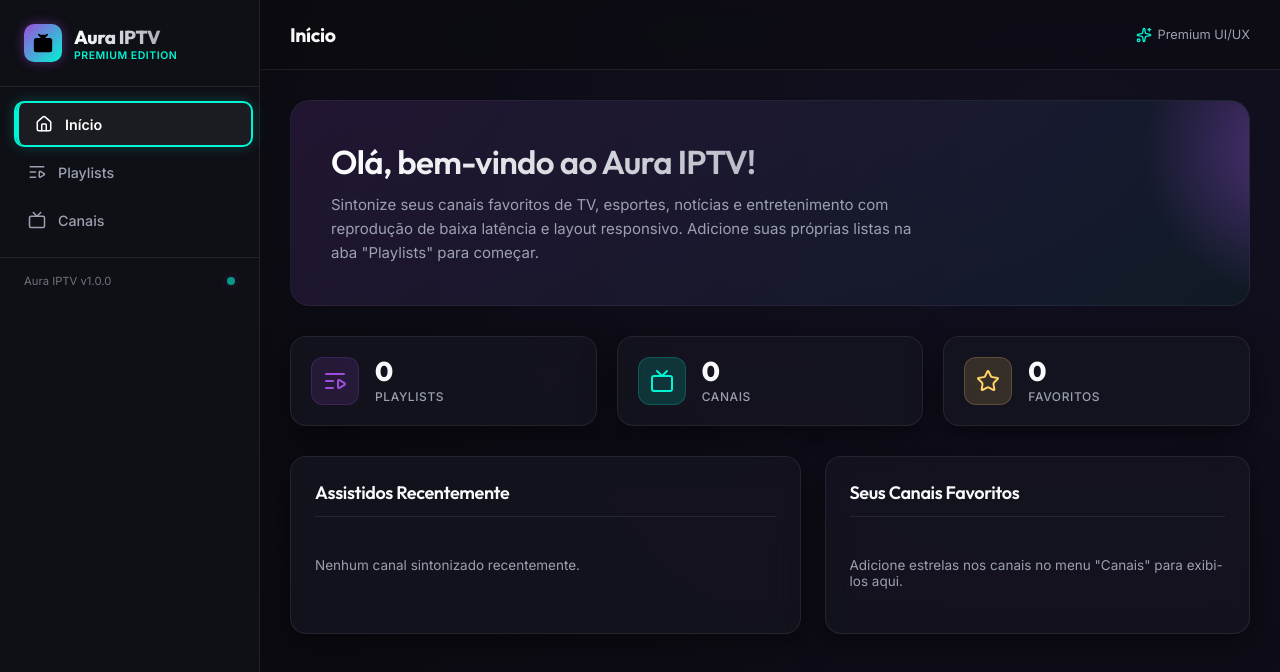
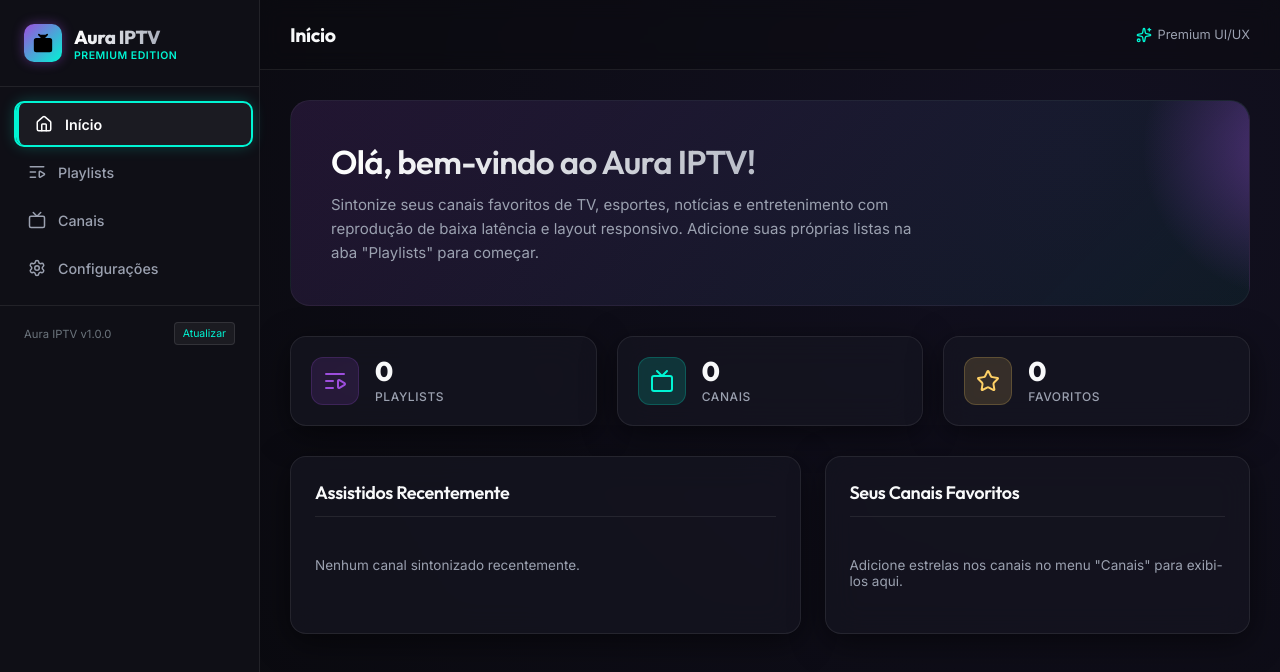
Before and after one commit to lucasfodra/aura-iptv, a React (Vite) app: page / in a window 1280 px wide. Shown: the top 672 px of the page. Built offline with nearby package versions, Linux system fonts and the light colour scheme.

Commit message:
fix fullscreen controls auto hide popstate back navigation duplicate audio and sidebar updates

```diff
--- a/src/App.jsx
+++ b/src/App.jsx
@@ -74,6 +74,23 @@
     return () => cleanUp();
   }, []);
 
+  // Manage browser history to handle TV hardware Back button without closing the app
+  useEffect(() => {
+    if (isPlayerExpanded) {
+      window.history.pushState({ playerExpanded: true }, '');
+    }
+  }, [isPlayerExpanded]);
+
+  useEffect(() => {
+    const handlePopState = (e) => {
+      if (isPlayerExpanded) {
+        setIsPlayerExpanded(false);
+      }
+    };
+    window.addEventListener('popstate', handlePopState);
+    return () => window.removeEventListener('popstate', handlePopState);
+  }, [isPlayerExpanded]);
+
   // Handle Backspace/Escape keys to close the full-screen player
   useEffect(() => {
     const handleBackKey = (e) => {
@@ -85,11 +102,17 @@
           return;
         }
         e.preventDefault();
-        setIsPlayerExpanded(false);
+
+        // Use history back to trigger popstate listener and close player
+        if (window.history.state && window.history.state.playerExpanded) {
+          window.history.back();
+        } else {
+          setIsPlayerExpanded(false);
+        }
       }
     };
 
-    window.addEventListener('keydown', handleBackKey, true); // Use capture phase to intercept before spatialNav
+    window.addEventListener('keydown', handleBackKey, true);
     return () => window.removeEventListener('keydown', handleBackKey, true);
   }, [isPlayerExpanded]);
 
@@ -477,10 +500,12 @@
 
               {/* Right pane: Video player (Preview) */}
               <div className="player-pane">
-                <Player
-                  channel={currentChannel}
-                  onChannelPlayed={handleChannelPlayed}
-                />
+                {!isPlayerExpanded && (
+                  <Player
+                    channel={currentChannel}
+                    onChannelPlayed={handleChannelPlayed}
+                  />
+                )}
               </div>
             </div>
           )}
@@ -578,7 +603,13 @@
           <Player
             channel={currentChannel}
             onChannelPlayed={handleChannelPlayed}
-            onClose={() => setIsPlayerExpanded(false)}
+            onClose={() => {
+              if (window.history.state && window.history.state.playerExpanded) {
+                window.history.back();
+              } else {
+                setIsPlayerExpanded(false);
+              }
+            }}
             channels={channels}
             onSelectChannel={handleSelectChannel}
           />
--- a/src/components/Player.jsx
+++ b/src/components/Player.jsx
@@ -39,6 +39,15 @@
   useEffect(() => {
     const handleKeyDown = (e) => {
       if (!onClose) return;
+
+      // Make controls visible on any keypress and restart hide timer
+      setShowControls(true);
+      if (controlsTimeoutRef.current) {
+        clearTimeout(controlsTimeoutRef.current);
+      }
+      controlsTimeoutRef.current = setTimeout(() => {
+        setShowControls(false);
+      }, 3000);
 
       if (e.key === 'ArrowLeft' && !showQuickList) {
         const active = document.activeElement;
@@ -210,27 +219,37 @@
     };
   }, [channel]);
 
-  // Handle auto-hiding controls
-  const handleMouseMove = () => {
-    setShowControls(true);
-    if (controlsTimeoutRef.current) {
-      clearTimeout(controlsTimeoutRef.current);
-    }
-
+  // Handle auto-hiding controls on state changes
+  useEffect(() => {
     if (isPlaying) {
+      setShowControls(true);
+      if (controlsTimeoutRef.current) {
+        clearTimeout(controlsTimeoutRef.current);
+      }
       controlsTimeoutRef.current = setTimeout(() => {
         setShowControls(false);
       }, 3000);
+    } else {
+      setShowControls(true);
     }
-  };
 
-  useEffect(() => {
     return () => {
       if (controlsTimeoutRef.current) {
         clearTimeout(controlsTimeoutRef.current);
       }
     };
-  }, [isPlaying]);
+  }, [isPlaying, channel]);
+
+  const handleMouseMove = () => {
+    if (!isPlaying) return;
+    setShowControls(true);
+    if (controlsTimeoutRef.current) {
+      clearTimeout(controlsTimeoutRef.current);
+    }
+    controlsTimeoutRef.current = setTimeout(() => {
+      setShowControls(false);
+    }, 3000);
+  };
 
   // Toggle Actions
   const togglePlay = () => {
--- a/src/components/Sidebar.jsx
+++ b/src/components/Sidebar.jsx
@@ -5,7 +5,8 @@
   Tv,
   Star,
   Sparkles,
-  Heart
+  Heart,
+  Settings as SettingsIcon
 } from 'lucide-react';
 import './Sidebar.css';
 
@@ -81,6 +82,14 @@
           <Tv size={18} />
           <span>Canais</span>
         </button>
+
+        <button
+          className={`sidebar-nav-item ${activeTab === 'settings' ? 'active' : ''}`}
+          onClick={() => setActiveTab('settings')}
+        >
+          <SettingsIcon size={18} />
+          <span>Configurações</span>
+        </button>
       </nav>
 
       {/* Categories section - only visible on Channels tab */}
@@ -131,11 +140,30 @@
       )}
 
       {/* Footer */}
-      <div className="sidebar-footer">
-        <div style={{ display: 'flex', alignItems: 'center', gap: '4px' }}>
+      <div className="sidebar-footer" style={{ flexDirection: 'column', gap: '8px', alignItems: 'flex-start' }}>
+        <div style={{ display: 'flex', justifyContent: 'space-between', width: '100%', alignItems: 'center' }}>
           <span>Aura IPTV v1.0.0</span>
+          <button
+            className="update-btn-sidebar"
+            onClick={(e) => {
+              e.target.innerText = "Buscando...";
+              setTimeout(() => {
+                window.location.reload(true);
+              }, 1000);
+            }}
+            style={{
+              background: 'rgba(255,255,255,0.05)',
+              border: '1px solid rgba(255,255,255,0.1)',
+              borderRadius: '4px',
+              color: 'var(--accent-secondary)',
+              fontSize: '0.7rem',
+              padding: '4px 8px',
+              cursor: 'pointer'
+            }}
+          >
+            Atualizar
+          </button>
         </div>
-        <div className="pulse-indicator"></div>
       </div>
     </div>
   );
```
